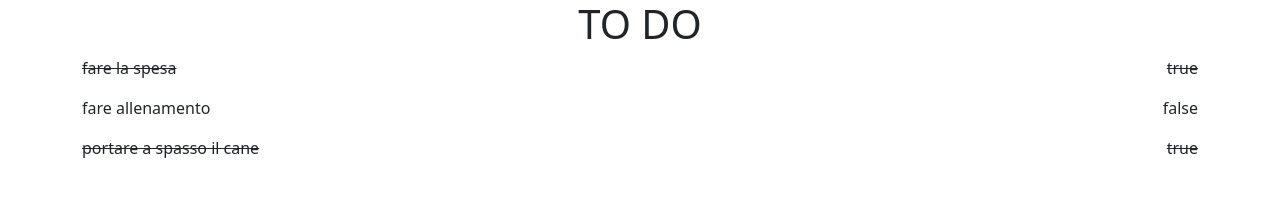
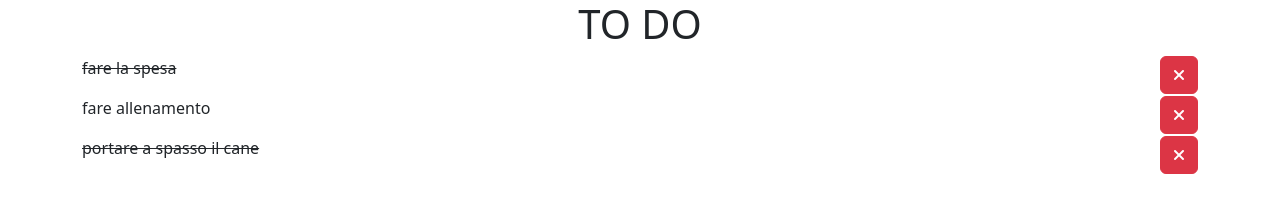
Before and after one commit to VincenzoDePetris/vue-todolist, a plain HTML site: page index.html in a window 1280 px wide. Drawn offline with nearby package versions, Linux system fonts and the light colour scheme.

Commit message:
add: milestone 2

```diff
--- a/index.html
+++ b/index.html
@@ -34,7 +34,15 @@
         :class="(toDo[index].done == true) ? 'sbarrato' : ''"
       >
         <p>{{ toDo[index].text }}</p>
-        <p>{{ toDo[index].done }}</p>
+        <div>
+          <button
+            type="button"
+            class="btn btn-danger"
+            v-on:click="rimuove(index)"
+          >
+            <i class="fa-solid fa-xmark"></i>
+          </button>
+        </div>
       </div>
     </div>
   </body>
--- a/js/main.js
+++ b/js/main.js
@@ -19,5 +19,9 @@ createApp({
       ],
     };
   },
-  methods: {},
+  methods: {
+    rimuove(index) {
+      this.toDo.splice(index, 1);
+    },
+  },
 }).mount("#app");
```
